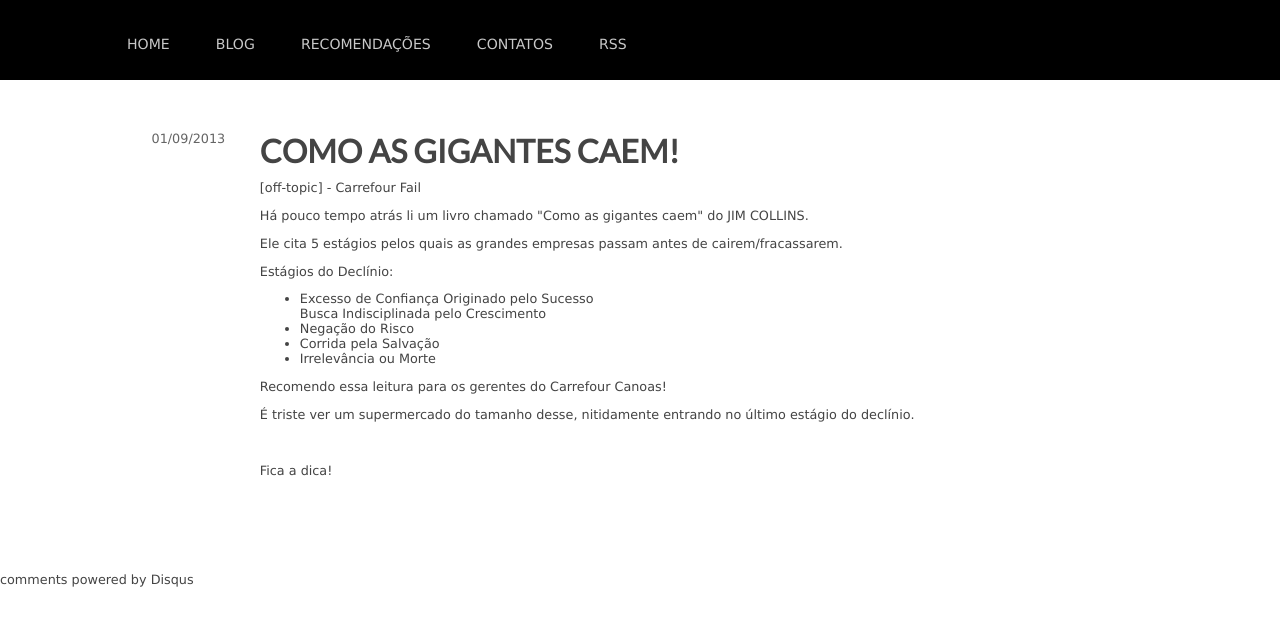
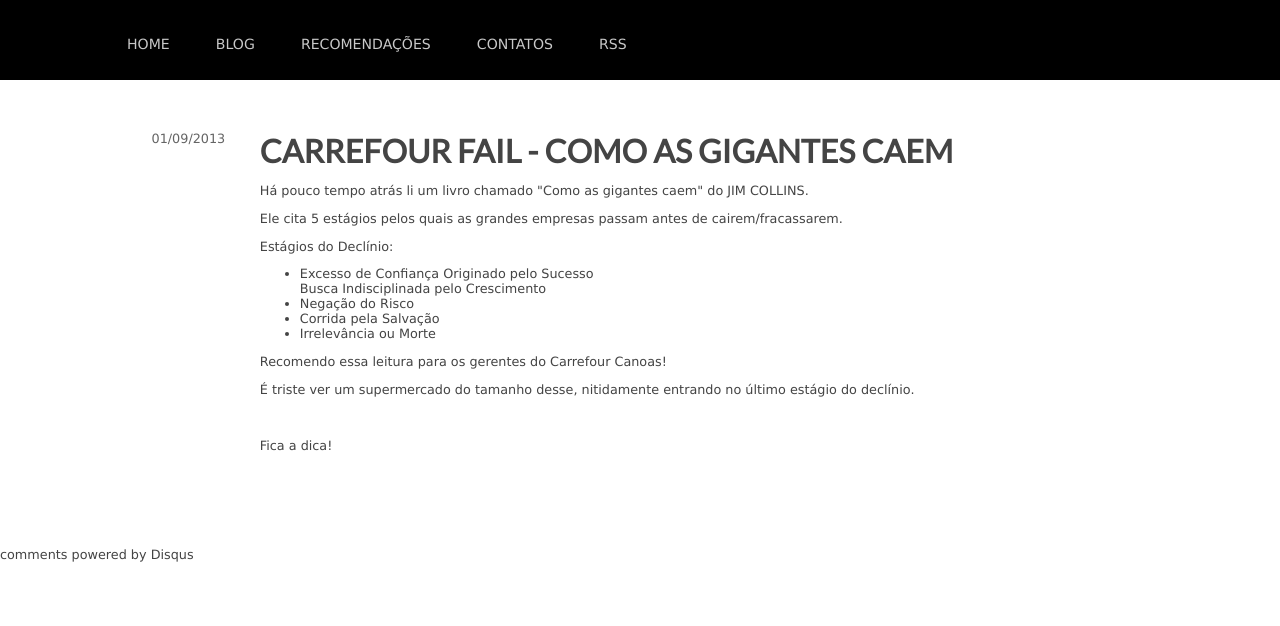
Before and after one commit to rgarbin/rgarbin.github.com, a Jekyll site: the page built from _posts/2013-01-09-carrefour-canoas-fail.html, in a window 1280 px wide. Shown: the top 626 px of the page. Built offline with Jekyll 4.4.1, drawn with Linux system fonts in a browser that asks for light colours; comment, search, counter and statistics services are not loaded.

Commit message:
new post - Como as gigantes caem - Dica ao carrefour

```diff
--- a/_posts/2013-01-09-carrefour-canoas-fail.html
+++ b/_posts/2013-01-09-carrefour-canoas-fail.html
@@ -7,9 +7,7 @@
 <article>
   <small>01/09/2013</small>
   <div class="post">
-    <h3>Como as gigantes caem!</h3>
-
-    [off-topic] - Carrefour Fail
+    <h3>Carrefour Fail - Como as gigantes caem</h3>
 
     <p>Há pouco tempo atrás li um livro chamado "Como as gigantes caem" do JIM COLLINS.</p>
     <p>Ele cita 5 estágios pelos quais as grandes empresas passam antes de cairem/fracassarem.</p>
```
